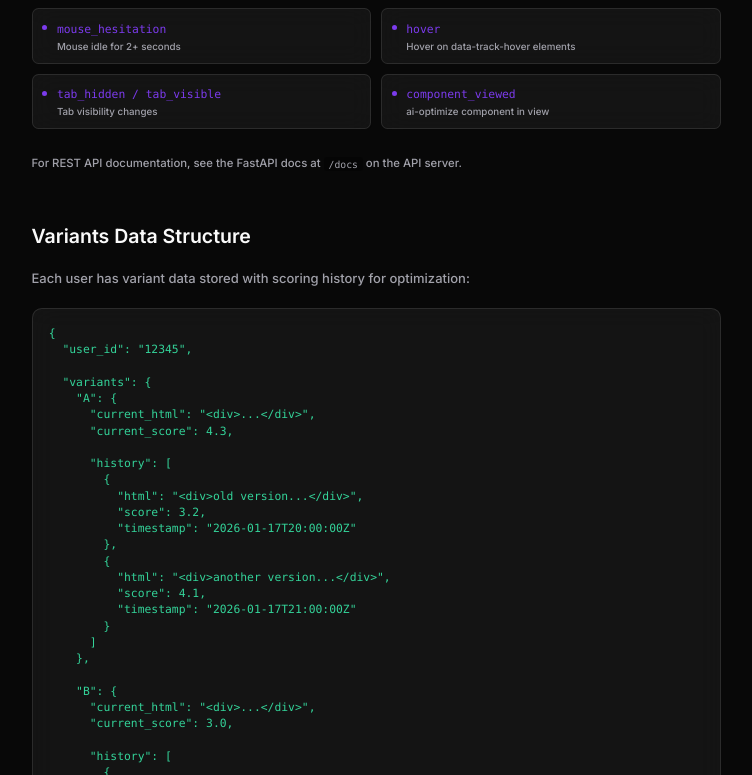
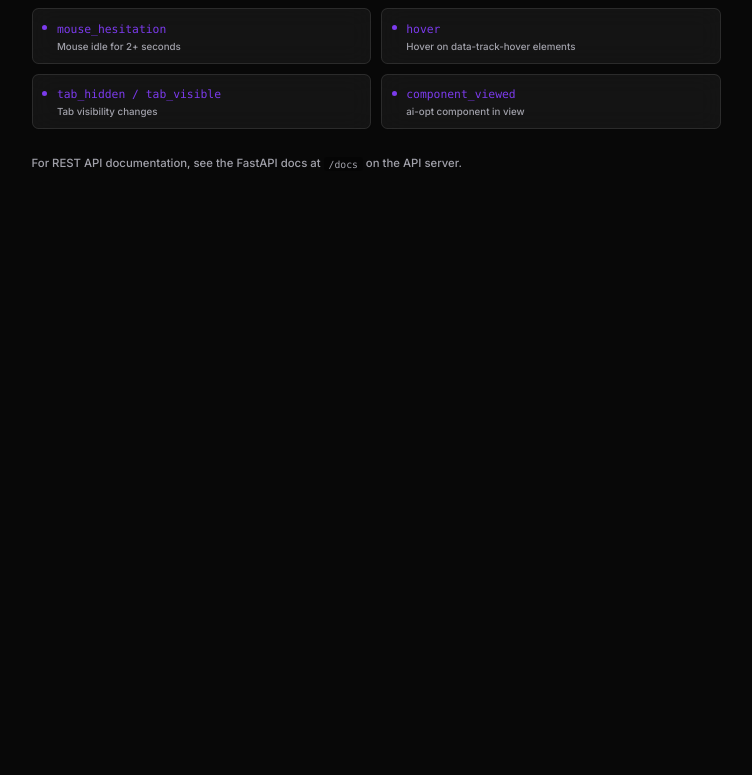
Before and after one commit to tanujdargan/html.ai, a Next.js app in the folder website/: page /docs/api-reference in a window 1280 px wide. Shown: the part 1005-1780 px from the top of the page, without its empty margins (381-1133 px from the left). After the commit the page ends 1215 px from the top, so only its background shows below. Built offline with nearby package versions, Linux system fonts and the light colour scheme.

Commit message:
docs: move variants data structure to core-concepts

```diff
--- a/website/src/app/docs/api-reference/page.tsx
+++ b/website/src/app/docs/api-reference/page.tsx
@@ -61,7 +61,7 @@ export default function ApiReferencePage() {
             { event: "mouse_hesitation", desc: "Mouse idle for 2+ seconds" },
             { event: "hover", desc: "Hover on data-track-hover elements" },
             { event: "tab_hidden / tab_visible", desc: "Tab visibility changes" },
-            { event: "component_viewed", desc: "ai-optimize component in view" },
+            { event: "component_viewed", desc: "ai-opt component in view" },
           ].map((item) => (
             <div key={item.event} className="glass rounded-lg p-3 border border-border/50 flex items-start gap-3">
               <span className="w-1.5 h-1.5 rounded-full bg-primary mt-2 flex-shrink-0"></span>
@@ -77,55 +77,6 @@ export default function ApiReferencePage() {
           For REST API documentation, see the FastAPI docs at <code className="bg-black/30 px-1.5 py-0.5 rounded text-xs">/docs</code> on the API server.
         </p>
       </section>
-
-      {/* Variants Data Structure */}
-      <section id="variants" className="mt-16 scroll-mt-24">
-        <h2 className="text-2xl font-semibold mb-6">Variants Data Structure</h2>
-        <p className="text-muted-foreground mb-6">
-          Each user has variant data stored with scoring history for optimization:
-        </p>
-
-        <div className="glass rounded-xl p-5 overflow-x-auto border border-border/50">
-          <pre className="text-sm font-mono">
-            <code className="text-emerald-400">{`{
-  "user_id": "12345",
-
-  "variants": {
-    "A": {
-      "current_html": "<div>...</div>",
-      "current_score": 4.3,
-
-      "history": [
-        {
-          "html": "<div>old version...</div>",
-          "score": 3.2,
-          "timestamp": "2026-01-17T20:00:00Z"
-        },
-        {
-          "html": "<div>another version...</div>",
-          "score": 4.1,
-          "timestamp": "2026-01-17T21:00:00Z"
-        }
-      ]
-    },
-
-    "B": {
-      "current_html": "<div>...</div>",
-      "current_score": 3.0,
-
-      "history": [
-        {
-          "html": "<div>previous B...</div>",
-          "score": 2.7,
-          "timestamp": "2026-01-17T19:30:00Z"
-        }
-      ]
-    }
-  }
-}`}</code>
-          </pre>
-        </div>
-      </section>
     </DocsLayout>
   );
 }
```
